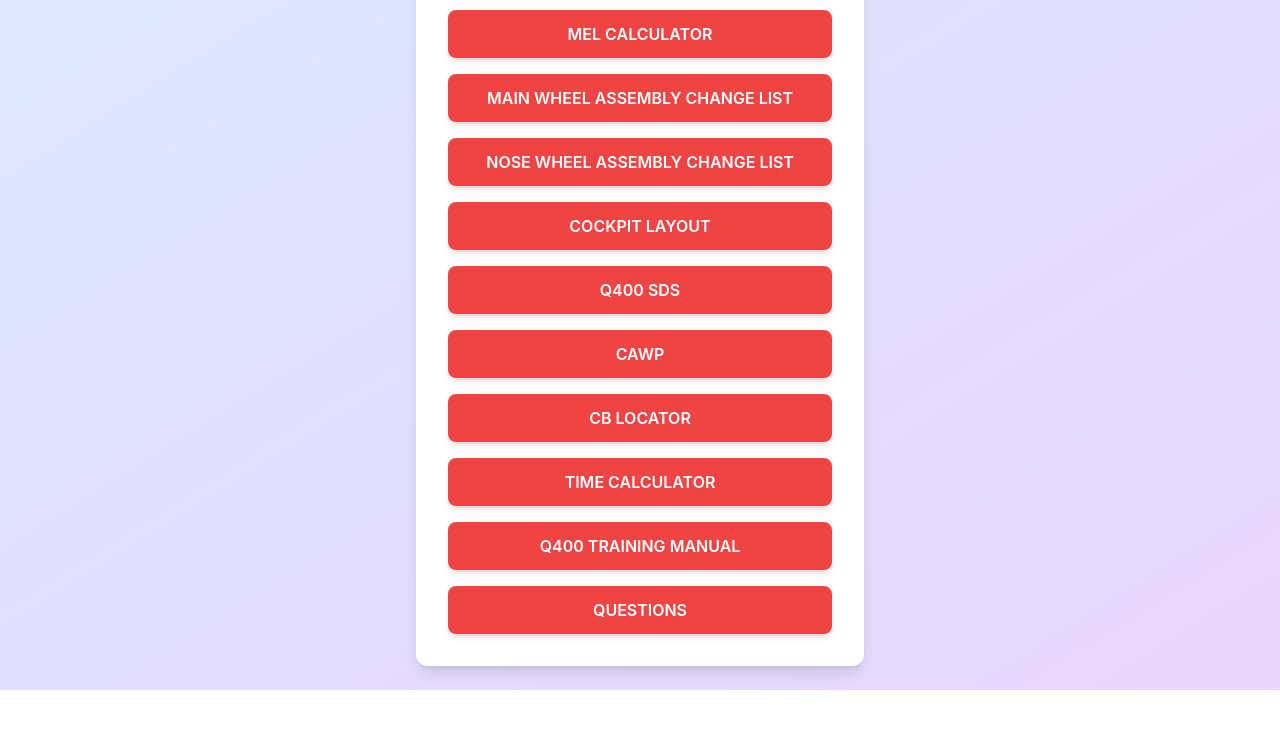
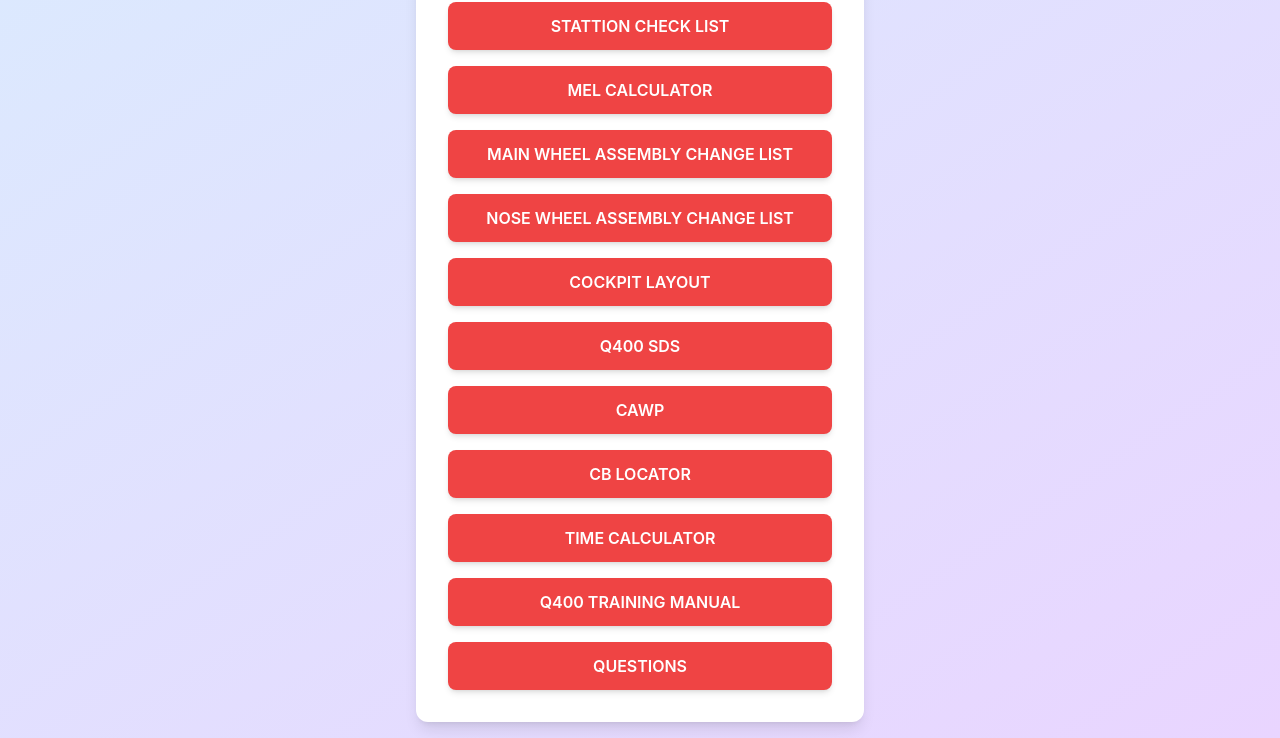
Before and after one commit to Harishk11m/q400, a plain HTML site: page index.html in a window 1280 px wide. Shown: the part 110-848 px from the top of the page. Before the commit the page ends 800 px from the top, so only its background shows below. Drawn offline with nearby package versions, Linux system fonts and the light colour scheme.

Commit message:
Update index.html

```diff
--- a/index.html
+++ b/index.html
@@ -24,6 +24,9 @@
 
         <!-- List of Clickable Links -->
         <nav class="space-y-4">
+            <a href="https://harishk11m.github.io/station_check_list_IXY" class="block bg-red-500 hover:bg-red-600 text-white font-semibold py-3 px-6 rounded-lg transition duration-300 ease-in-out transform hover:scale-105 shadow-md">
+                STATTION CHECK LIST
+            </a>
             <a href="https://harishk11m.github.io/q400_mel_calculator" class="block bg-red-500 hover:bg-red-600 text-white font-semibold py-3 px-6 rounded-lg transition duration-300 ease-in-out transform hover:scale-105 shadow-md">
                 MEL CALCULATOR
             </a>
```
